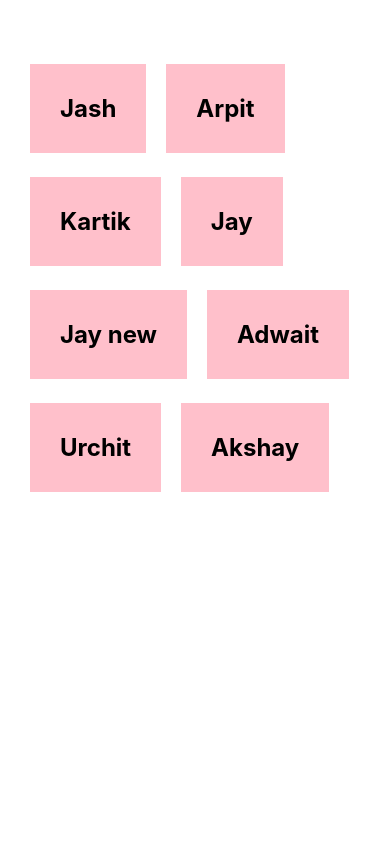
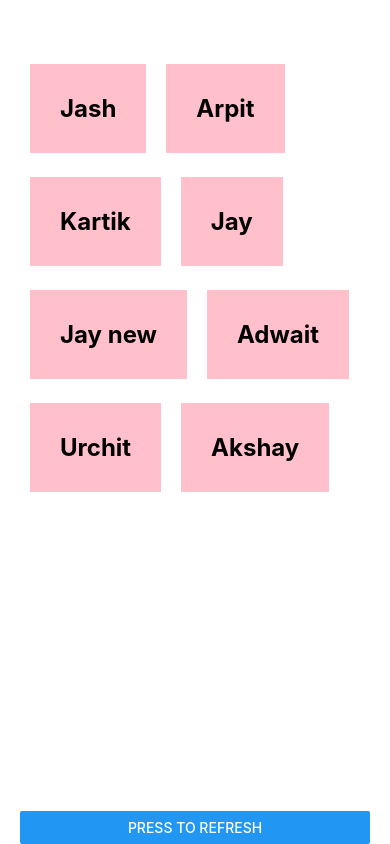
Before and after one commit to jash2810/react-native-todo-app, a React Native app: screen / in a window 390 px wide. Built offline with nearby package versions, Linux system fonts and the light colour scheme.

Commit message:
added touchable to the tiles and refresh button

```diff
--- a/App.js
+++ b/App.js
@@ -1,9 +1,9 @@
-import { StyleSheet, Text, View, FlatList } from 'react-native';
+import { StyleSheet, Text, View, FlatList, TouchableOpacity, Button } from 'react-native';
 import React, { useState } from 'react'
 
 export default function App() {
 
-  const [people, setPeople] = useState([
+  const initPeople = [
     {name: 'Jash', id: '1'},
     {name: 'Arpit', id: '2'},
     {name: 'Kartik', id: '3'},
@@ -12,7 +12,14 @@ export default function App() {
     {name: 'Adwait', id: '6'},
     {name: 'Urchit', id: '7'},
     {name: 'Akshay', id: '8'},
-  ])
+  ]
+  const [people, setPeople] = useState(initPeople)
+
+  const onPressHandler = (id) => {
+    setPeople((prevPeople) => {
+      return prevPeople.filter(p => p.id !== id)
+    })
+  }
 
   return (
     <View style={styles.container}>
@@ -22,9 +29,13 @@ export default function App() {
       numColumns={2}
       data={people}
       renderItem={({item}) => (
-        <Text style={styles.item} >{item.name}</Text>
+        <TouchableOpacity onPress={() => onPressHandler(item.id)}>
+          <Text style={styles.item} >{item.name}</Text>
+        </TouchableOpacity>
       )}
     />
+
+    <Button title='Press to refresh' onPress={() => setPeople(initPeople) } />
 
     {/* <ScrollView>
       {people.map(item => (
```
